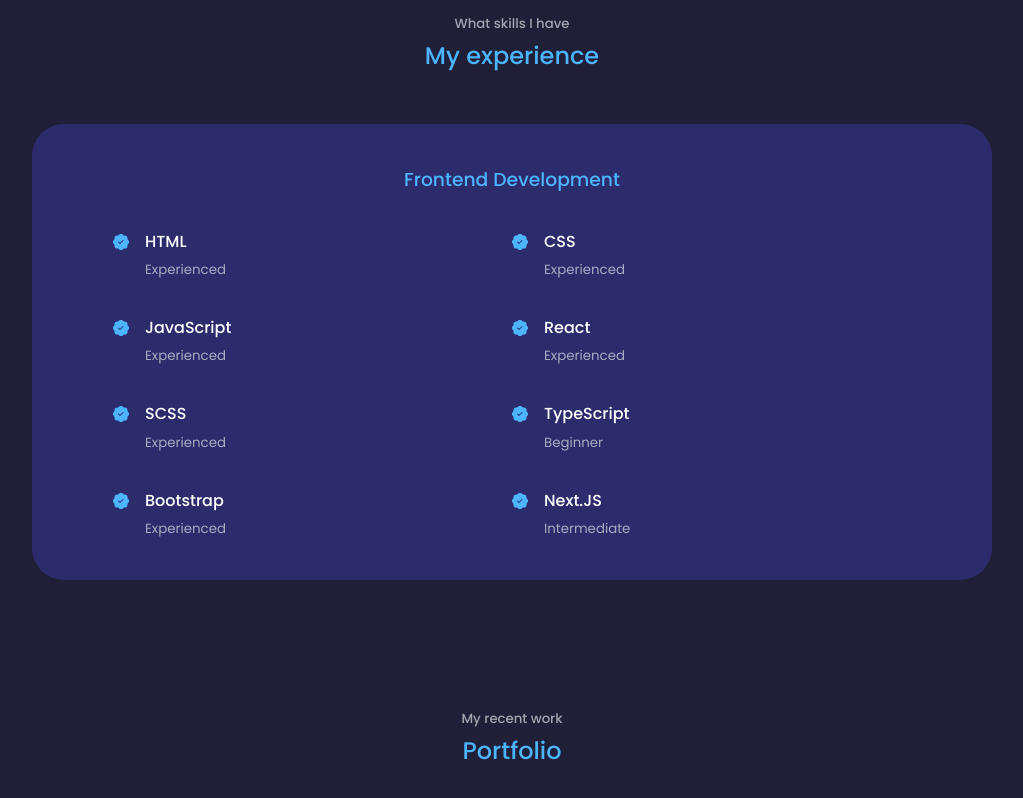
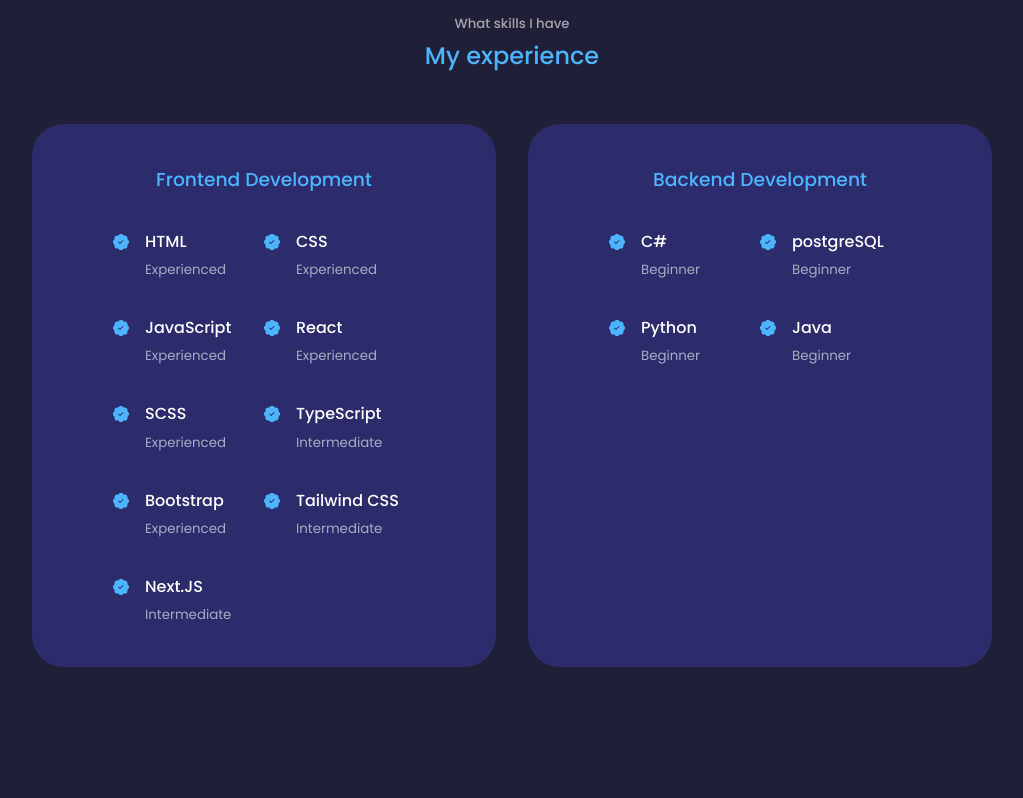
Before and after one commit to PetterBakke/Portfolio-Petter-Bakke, a React (Create React App) app: page / in a window 1280 px wide. Shown: the part 1320-2118 px from the top of the page, without its empty margins (128-1151 px from the left). Built offline with nearby package versions, Linux system fonts and the light colour scheme.

Commit message:
minor upgrades on the design and website

```diff
--- a/src/App.jsx
+++ b/src/App.jsx
@@ -5,6 +5,7 @@
 import Experience from './components/experience/Experience';
 import Portfolio from './components/portfolio/Portfolio';
 import Contact from './components/contact/Contact';
+import Footer from "./components/footer/Footer";
 
 function App() {
   return (
@@ -15,6 +16,7 @@
       <Experience />
       <Portfolio />
       <Contact />
+      <Footer />
     </>
   );
 }
--- a/src/components/experience/Experience.jsx
+++ b/src/components/experience/Experience.jsx
@@ -50,7 +50,7 @@
               <BsPatchCheckFill className="experience-details-icon" />
               <div>
                 <h4>TypeScript</h4>
-                <small className="text-light">Beginner</small>
+                <small className="text-light">Intermediate</small>
               </div>
             </article>
             <article className="experience-details">
@@ -63,8 +63,48 @@
             <article className="experience-details">
               <BsPatchCheckFill className="experience-details-icon" />
               <div>
+                <h4>Tailwind CSS</h4>
+                <small className="text-light">Intermediate</small>
+              </div>
+            </article>
+            <article className="experience-details">
+              <BsPatchCheckFill className="experience-details-icon" />
+              <div>
                 <h4>Next.JS</h4>
                 <small className="text-light">Intermediate</small>
+              </div>
+            </article>
+          </div>
+        </div>
+        <div className="experience-frontend">
+          <h3>Backend Development</h3>
+          <div className="experience-content">
+            <article className="experience-details">
+              <BsPatchCheckFill className="experience-details-icon" />
+              <div>
+                <h4>C#</h4>
+                <small className="text-light">Beginner</small>
+              </div>
+            </article>
+            <article className="experience-details">
+              <BsPatchCheckFill className="experience-details-icon" />
+              <div>
+                <h4>postgreSQL</h4>
+                <small className="text-light">Beginner</small>
+              </div>
+            </article>
+            <article className="experience-details">
+              <BsPatchCheckFill className="experience-details-icon" />
+              <div>
+                <h4>Python</h4>
+                <small className="text-light">Beginner</small>
+              </div>
+            </article>
+            <article className="experience-details">
+              <BsPatchCheckFill className="experience-details-icon" />
+              <div>
+                <h4>Java</h4>
+                <small className="text-light">Beginner</small>
               </div>
             </article>
           </div>
--- /dev/null
+++ b/src/components/footer/Footer.jsx
@@ -0,0 +1,21 @@
+import React from "react";
+
+function Footer() {
+  return (
+    <footer>
+      <a href="#" className="footer-logo">Petter Bakke</a>
+
+      <ul className="permalinks">
+        <li><a href="#">Home</a></li>
+        <li><a href="#about">About</a></li>
+        <li><a href="#experience">Experience</a></li>
+        <li><a href="#portfolio">Portfolio</a></li>
+        <li><a href="contact">Contact</a></li>
+      </ul>
+
+
+    </footer>
+  )
+}
+
+export default Footer;
--- a/src/components/header/Header.jsx
+++ b/src/components/header/Header.jsx
@@ -9,7 +9,7 @@
       <div className="container header-container">
         <h5>Hello I'm</h5>
         <h1>Petter Bakke</h1>
-        <h5 className="text-light">Frontend Developer</h5>
+        <h5 className="text-light">Frontend Developer/Fullstack Developer</h5>
         <CTA />
         <HeaderSocials />
         <div className="me">
--- a/src/sass/partials/_experience.scss
+++ b/src/sass/partials/_experience.scss
@@ -1,3 +1,9 @@
+.experience-container {
+  display: grid;
+  grid-template-columns: 1fr 1fr;
+  gap: 2rem;
+}
+
 .experience-container>div {
   background: $color-bg-variant;
   padding: 2.4rem 5rem;
--- /dev/null
+++ b/src/sass/partials/_footer.scss
@@ -0,0 +1,19 @@
+footer {
+  background: $color-primary;
+  padding: 3rem 0;
+  text-align: center;
+  font-size: 0.9rem;
+  margin-top: 7rem;
+}
+
+footer a {
+  color: $color-bg-variant;
+}
+
+.permalinks {
+  display: flex;
+  flex-wrap: wrap;
+  justify-content: center;
+  gap: 2rem;
+  margin: 0 auto 3rem;
+}
--- a/src/sass/styles.scss
+++ b/src/sass/styles.scss
@@ -5,3 +5,4 @@
 @import "partials/portfolio";
 @import "partials/header";
 @import "partials/experience";
+@import "partials/footer";
```
